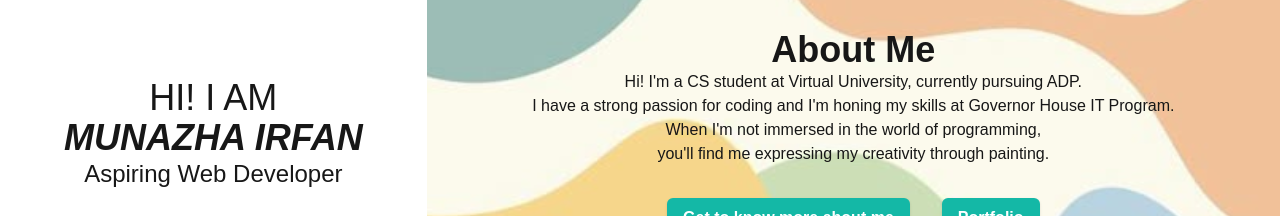
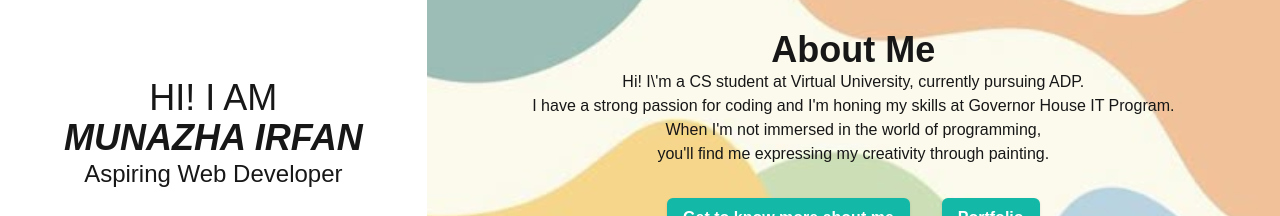
Before and after one commit to munazhairfan/Portfolio, a Next.js app: page / in a window 1280 px wide. Shown: the part 314-530 px from the top of the page. Built offline with nearby package versions, Linux system fonts and the light colour scheme.

Commit message:
Update page.tsx

```diff
--- a/app/page.tsx
+++ b/app/page.tsx
@@ -17,7 +17,7 @@ export default function Home() {
         <div className="w-4/6 content-center justify-items-center">
           <h1 className="font-bold text-4xl text-center">About Me</h1>
           <p className="text-center">
-            Hi! I'm a CS student at Virtual University, currently pursuing ADP.
+            Hi! I\'m a CS student at Virtual University, currently pursuing ADP.
             <br></br>I have a strong passion for coding and I'm honing my skills
             at Governor House IT Program.<br></br> When I'm not immersed in the
             world of programming,<br></br> you'll find me expressing my
```
